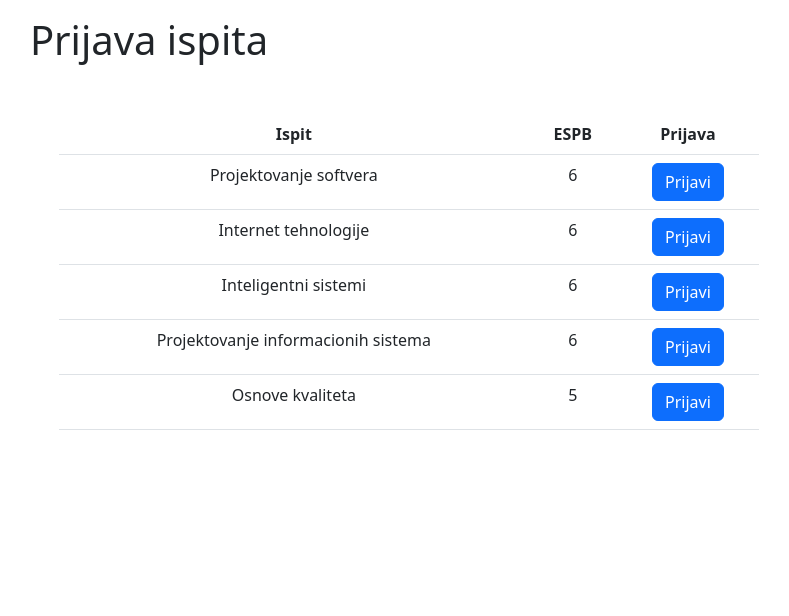
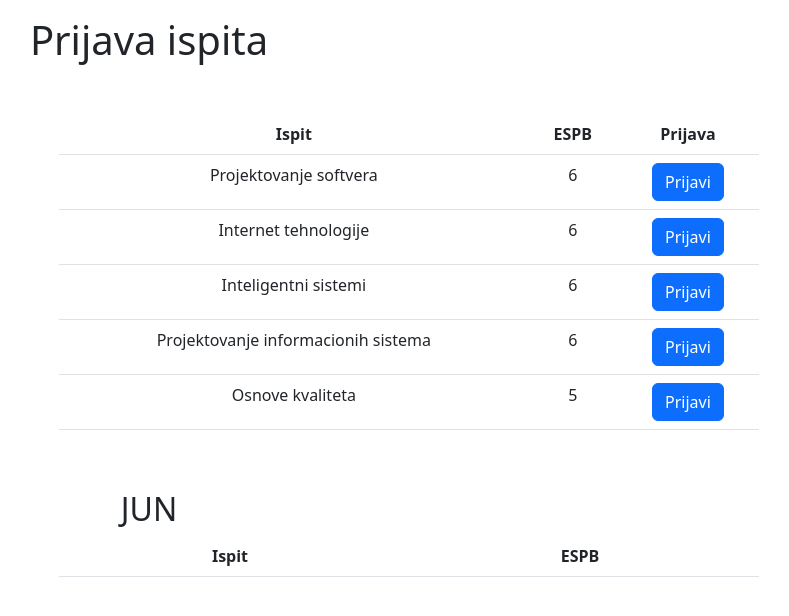
Before and after one commit to Marija273/React_Ispiti_Domaci, a React (Create React App) app: page /ispitiprijava in a window 1280 px wide. Shown: the top 616 px of the page, without its empty margins (491-1280 px from the left). Built offline with nearby package versions, Linux system fonts and the light colour scheme.

Commit message:
Dodavanje ispita, preneta funkcija preko parametra, rutiranje za strane

```diff
--- a/src/App.css
+++ b/src/App.css
@@ -68,5 +68,5 @@
 
 #tableprijavljeni{
   width: 700px;
-  margin-left: 650px;
+  margin-left: 550px;
 }
--- a/src/komponente/Prijavljeni.js
+++ b/src/komponente/Prijavljeni.js
@@ -25,6 +25,8 @@ function Prijavljeni(props) {
                 </tbody>
 
             </table>
+
+
         </div>
     )
 }
--- a/src/strane/IspitiPrijava.js
+++ b/src/strane/IspitiPrijava.js
@@ -1,4 +1,5 @@
 import { useState } from 'react';
+import Prijavljeni from '../komponente/Prijavljeni';
 
 function IspitiPrijava() {
 
@@ -51,6 +52,7 @@ function IspitiPrijava() {
 
             </table>
 
+            <Prijavljeni prijavljeni={prijavljeniIspiti} />
 
 
         </div>
```
